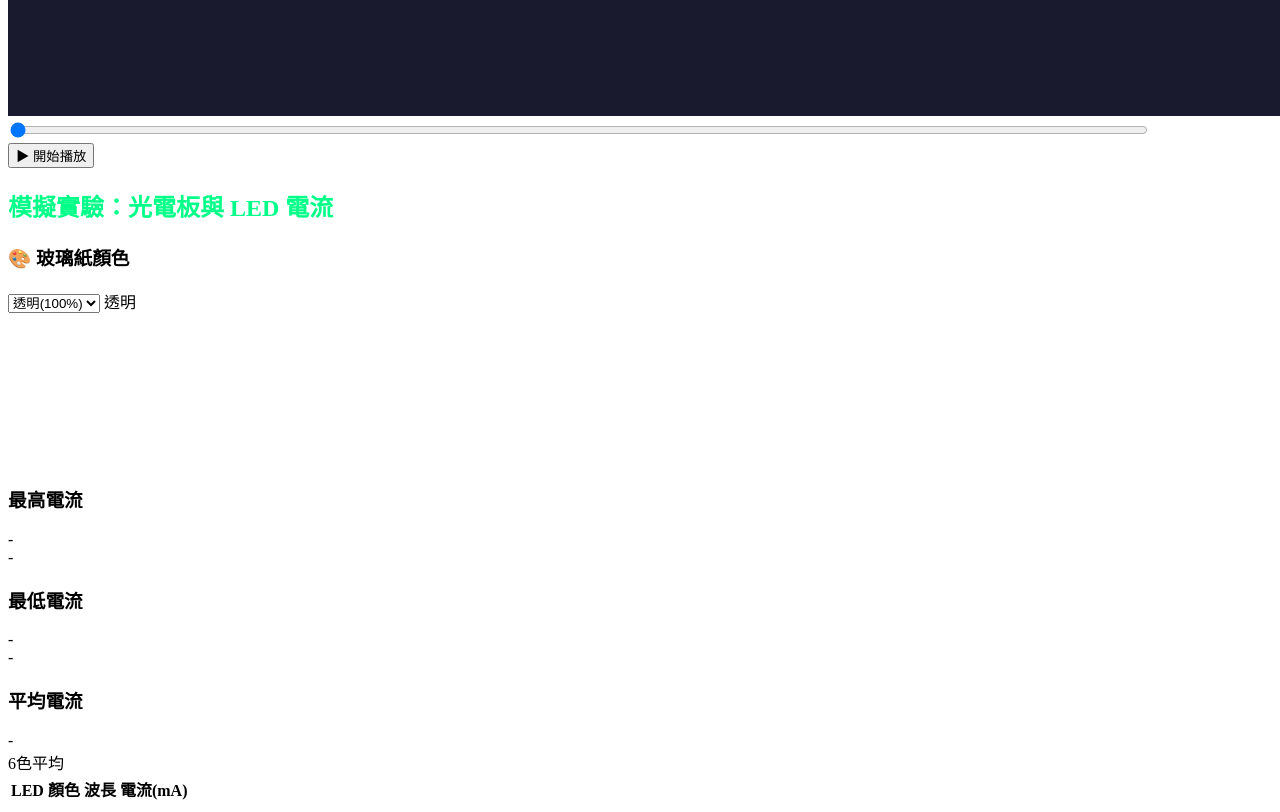
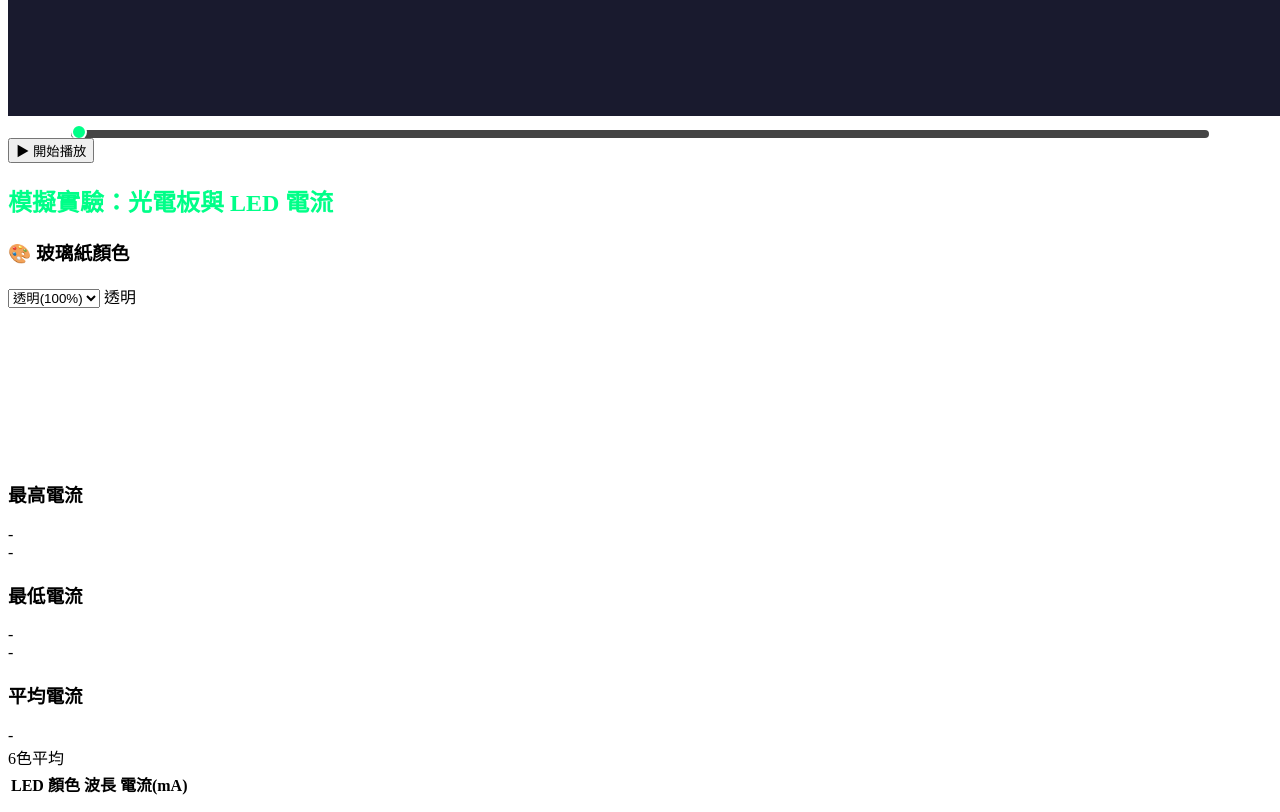
Before and after one commit to handsome265/aa, a plain HTML site: page index.html in a window 1280 px wide. Shown: the part 1580-2392 px from the top of the page. Drawn offline with nearby package versions, Linux system fonts and the light colour scheme.

Commit message:
Update style.css

```diff
--- a/style.css
+++ b/style.css
@@ -1,19 +1,31 @@
-/* 原本 CSS 保留 */
+/* 幻燈片時間軸 */
+#timelineSlider {
+    display: block;
+    margin: 10px auto 0 auto; /* 幻燈片下方置中 */
+    width: 80%;               /* 可調整寬度 */
+    height: 8px;              /* 高度 */
+    background: #444;         /* 滑桿底色 */
+    -webkit-appearance: none; /* 移除預設樣式 */
+    border-radius: 4px;
+}
 
-/* 幻燈片時間軸 */
-#timelineWrapper {
-  margin-top: 15px;
-  text-align: center;
+/* 滑塊 */
+#timelineSlider::-webkit-slider-thumb {
+    -webkit-appearance: none;
+    width: 16px;
+    height: 16px;
+    background: #00ff88;
+    border-radius: 50%;
+    cursor: pointer;
+    border: 2px solid #fff;
+    margin-top: -4px; /* 置中滑塊 */
 }
-#timelineSlider {
-  width: 90%;
-  margin-bottom: 5px;
+
+#timelineSlider::-moz-range-thumb {
+    width: 16px;
+    height: 16px;
+    background: #00ff88;
+    border-radius: 50%;
+    cursor: pointer;
+    border: 2px solid #fff;
 }
-#timelineLabels {
-  display: flex;
-  justify-content: space-between;
-  width: 90%;
-  margin: 0 auto;
-  font-size: 12px;
-  color: #00ff88;
-}
```
